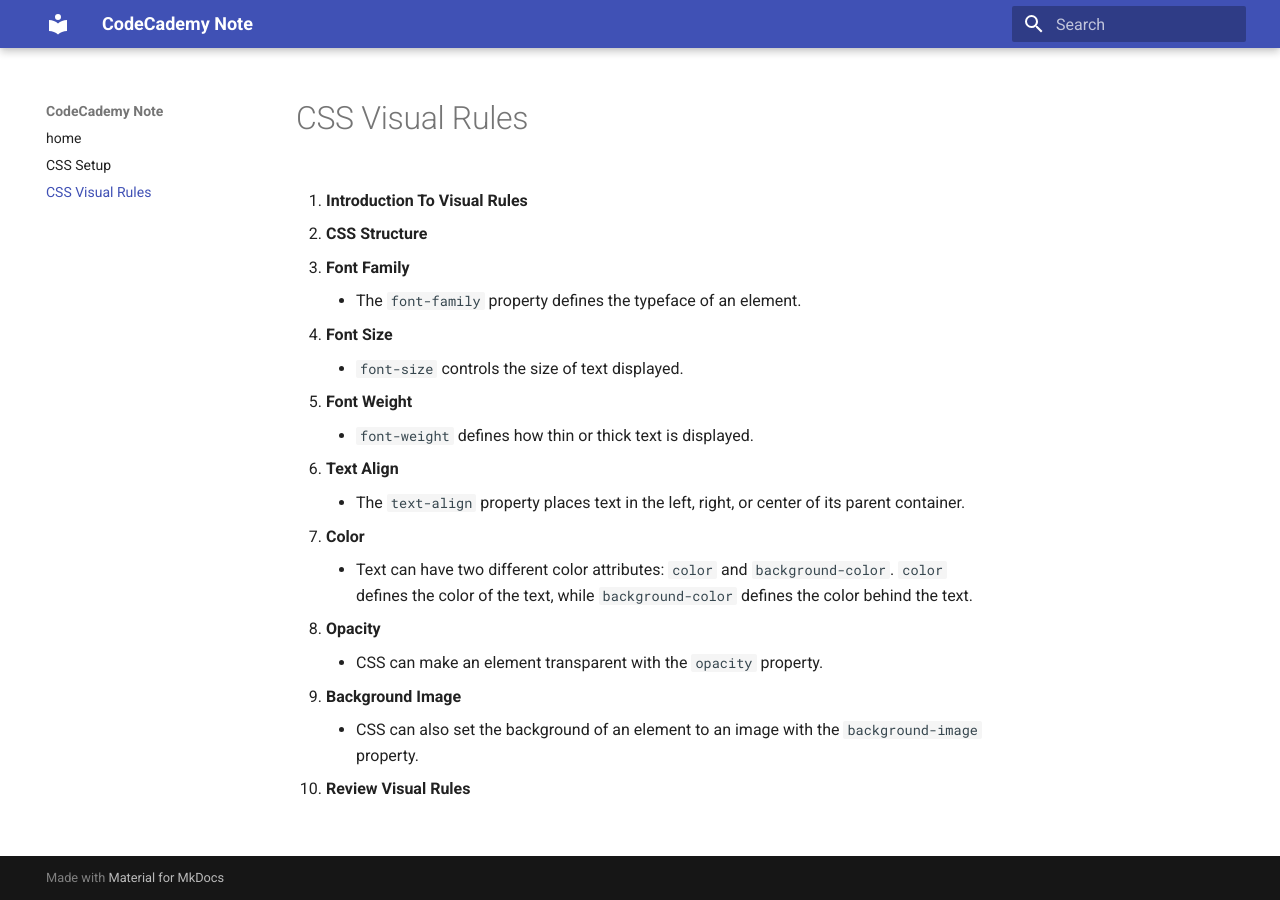
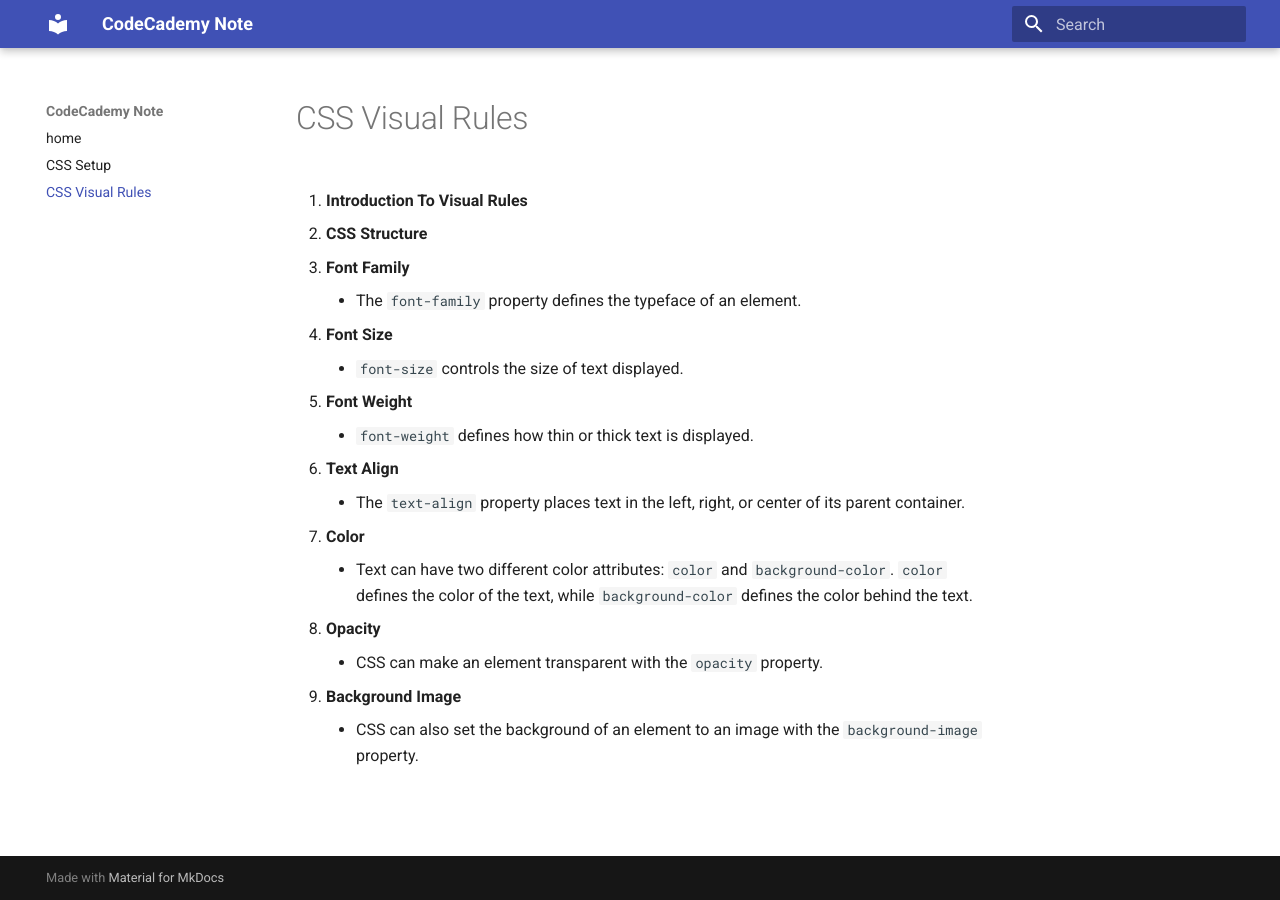
Before and after one commit to JiajunChou/CodeCademy, an MkDocs documentation site: the page built from docs/css_Visual-Rules.md, in a window 1280 px wide. Built offline with MkDocs 1.6.1 and Material for MkDocs 9.7.7, drawn with Linux system fonts in a browser that asks for light colours; old or Windows-style settings are respelled for this version of MkDocs.

Commit message:
Delete last item

````diff
--- a/docs/css_Visual-Rules.md
+++ b/docs/css_Visual-Rules.md
@@ -24,5 +24,3 @@
 
 1. **Background Image**
     * CSS can also set the background of an element to an image with the ```background-image``` property.
-
-1. **Review Visual Rules**
````
